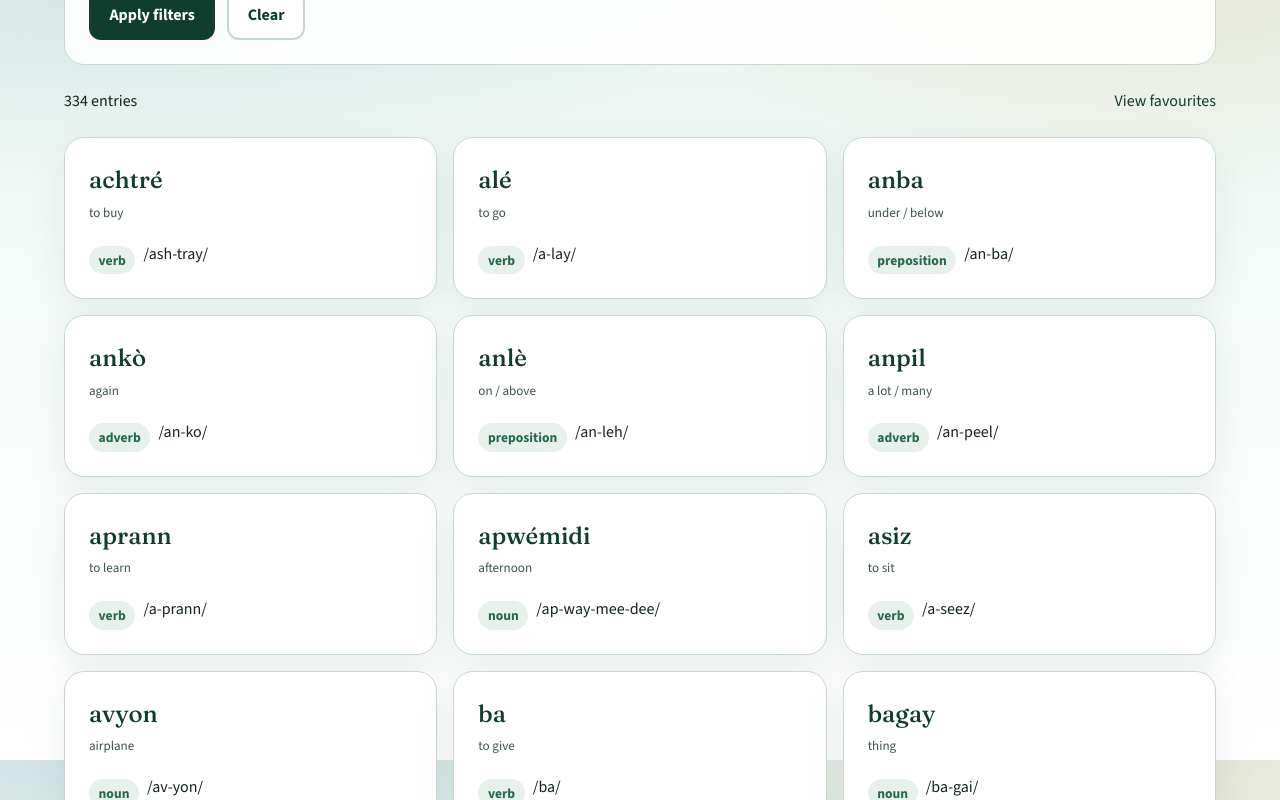
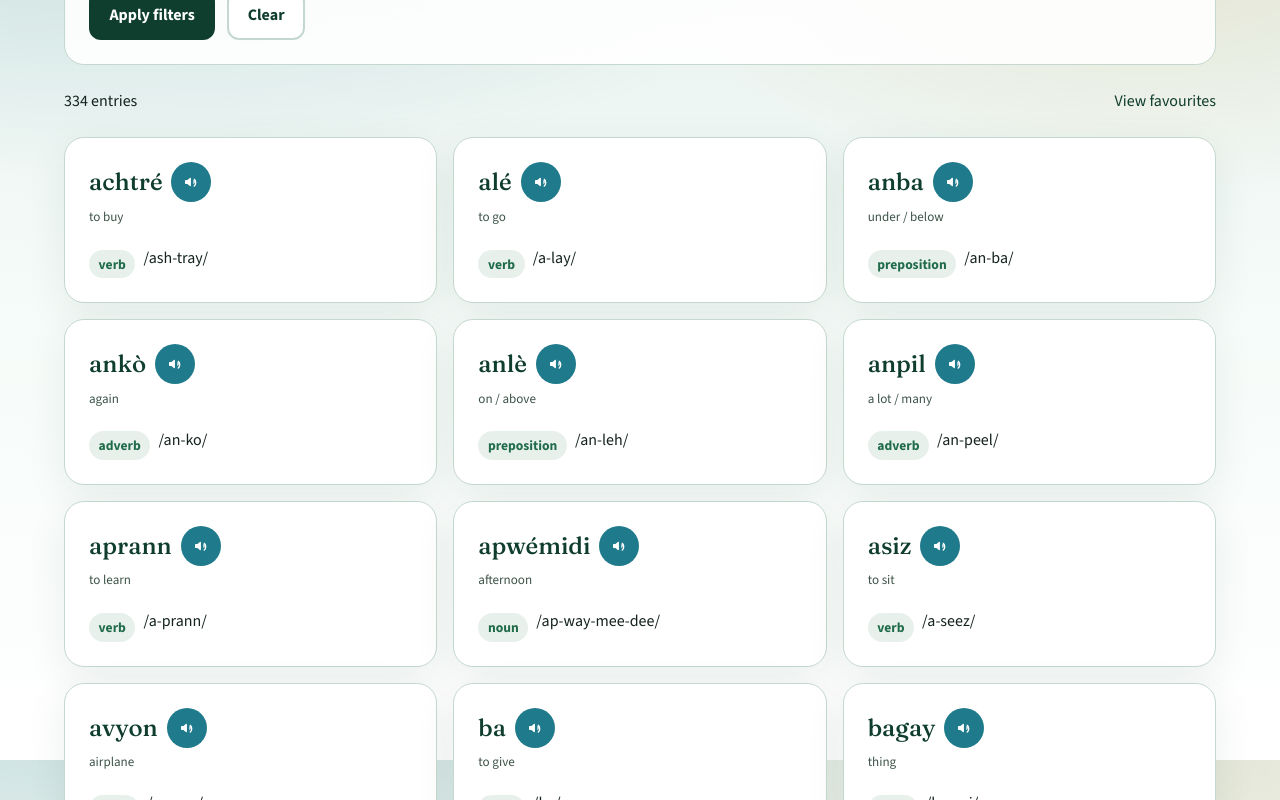
Before and after one commit to MrLucien-Johnson/KweyolDictionary, a Next.js app: page /dictionary in a window 1280 px wide. Shown: the part 840-1640 px from the top of the page. Built offline with nearby package versions, Linux system fonts and the light colour scheme; no server answers.

Commit message:
feat: add speaker play icon beside dictionary headwords
Place a one-click sound control next to words on detail pages, browse
cards, homepage cards, and children’s word cards.

Co-authored-by: MrLucien-Johnson <MrLucien-Johnson@users.noreply.github.com>

```diff
--- a/src/app/dictionary/[slug]/page.tsx
+++ b/src/app/dictionary/[slug]/page.tsx
@@ -1,6 +1,7 @@
 import type { Metadata } from "next";
 import Link from "next/link";
 import { notFound } from "next/navigation";
+import { AudioButton } from "@/components/dictionary/AudioButton";
 import { PronunciationAid } from "@/components/dictionary/PronunciationAid";
 import { WordActions } from "@/components/dictionary/WordActions";
 import { ContentAccuracyNotice } from "@/components/layout/ContentAccuracyNotice";
@@ -53,7 +54,15 @@ export default async function WordDetailPage({ params }: WordPageProps) {
       <ContentAccuracyNotice variant="panel" />
       <header className="word-detail__header">
         <p className="word-detail__eyebrow">Dominican Kwéyòl · provisional entry</p>
-        <h1 className="word-detail__word">{entry.kweyolWord}</h1>
+        <div className="word-heading word-heading--detail">
+          <h1 className="word-detail__word">{entry.kweyolWord}</h1>
+          <AudioButton
+            variant="icon"
+            src={audio?.filePath}
+            label={`Play pronunciation of ${entry.kweyolWord}`}
+            large
+          />
+        </div>
         <p className="word-detail__english">{entry.englishTranslation}</p>
         <div className="word-detail__meta">
           {entry.partOfSpeech ? (
--- a/src/app/globals.css
+++ b/src/app/globals.css
@@ -983,6 +983,25 @@ a {
   text-decoration: underline;
 }
 
+.word-heading {
+  display: inline-flex;
+  align-items: center;
+  gap: 0.55rem;
+  flex-wrap: wrap;
+  max-width: 100%;
+}
+
+.word-heading--detail {
+  gap: 0.75rem;
+  margin-top: 0.15rem;
+}
+
+.word-heading .word-card__title,
+.word-heading .word-detail__word,
+.word-heading h3 {
+  margin: 0;
+}
+
 .audio-btn {
   border: 0;
   border-radius: var(--radius-md);
@@ -992,6 +1011,37 @@ a {
   min-height: 44px;
   padding: 0.65rem 1rem;
   cursor: pointer;
+}
+
+.audio-btn--icon {
+  display: inline-flex;
+  align-items: center;
+  justify-content: center;
+  width: 2.5rem;
+  min-width: 2.5rem;
+  height: 2.5rem;
+  min-height: 2.5rem;
+  padding: 0;
+  border-radius: 999px;
+  flex-shrink: 0;
+}
+
+.audio-btn--icon.audio-btn--large {
+  width: 3rem;
+  min-width: 3rem;
+  height: 3rem;
+  min-height: 3rem;
+  font-size: 1.25rem;
+}
+
+.audio-btn--icon:hover:not(:disabled) {
+  transform: translateY(-1px);
+  filter: brightness(1.05);
+}
+
+.audio-btn--icon:focus-visible {
+  outline: 3px solid rgba(201, 138, 18, 0.55);
+  outline-offset: 2px;
 }
 
 .audio-btn--large {
--- a/src/app/page.tsx
+++ b/src/app/page.tsx
@@ -61,6 +61,10 @@ export default async function HomePage() {
               englishTranslation={wordOfDay.englishTranslation}
               partOfSpeech={wordOfDay.partOfSpeech}
               pronunciationGuide={wordOfDay.pronunciationGuide}
+              audioSrc={
+                wordOfDay.audioFiles.find((file) => file.status !== "MISSING")
+                  ?.filePath
+              }
             />
           </div>
         ) : (
@@ -115,6 +119,10 @@ export default async function HomePage() {
               englishTranslation={entry.englishTranslation}
               partOfSpeech={entry.partOfSpeech}
               pronunciationGuide={entry.pronunciationGuide}
+              audioSrc={
+                entry.audioFiles.find((file) => file.status !== "MISSING")
+                  ?.filePath
+              }
             />
           ))}
         </div>
@@ -134,6 +142,10 @@ export default async function HomePage() {
                 englishTranslation={entry.englishTranslation}
                 partOfSpeech={entry.partOfSpeech}
                 pronunciationGuide={entry.pronunciationGuide}
+                audioSrc={
+                  entry.audioFiles.find((file) => file.status !== "MISSING")
+                    ?.filePath
+                }
               />
             ))}
           </div>
--- a/src/components/children/ChildWordCard.tsx
+++ b/src/components/children/ChildWordCard.tsx
@@ -48,9 +48,21 @@ export function ChildWordCard({
           <span className="media-flag">Image coming soon</span>
         ) : null}
       </Link>
-      <h3>
-        <Link href={`/children/words/${slug}`}>{kweyolWord}</Link>
-      </h3>
+      <div className="word-heading">
+        <h3>
+          <Link href={`/children/words/${slug}`}>{kweyolWord}</Link>
+        </h3>
+        <AudioButton
+          variant="icon"
+          src={audioSrc}
+          label={`Play sound for ${kweyolWord}`}
+          large
+          onPlay={() => {
+            const next = markListened(loadChildProgress(), slug);
+            saveChildProgress(next);
+          }}
+        />
+      </div>
       <p>{meaning}</p>
       <AudioButton
         src={audioSrc}
--- a/src/components/dictionary/AudioButton.tsx
+++ b/src/components/dictionary/AudioButton.tsx
@@ -4,6 +4,8 @@ type AudioButtonProps = {
   src?: string | null;
   label?: string;
   large?: boolean;
+  /** Compact speaker icon for placement beside a headword. */
+  variant?: "button" | "icon";
   onPlay?: () => void;
 };
 
@@ -18,22 +20,44 @@ function resolvePublicAssetPath(src: string) {
   return `${base}${src}`;
 }
 
+function SpeakerIcon({ className }: { className?: string }) {
+  return (
+    <svg
+      className={className}
+      viewBox="0 0 24 24"
+      width="1em"
+      height="1em"
+      aria-hidden="true"
+      focusable="false"
+    >
+      <path
+        fill="currentColor"
+        d="M3 10v4a1 1 0 0 0 1 1h2.6l3.7 3.1a1 1 0 0 0 1.6-.8V6.7a1 1 0 0 0-1.6-.8L6.6 9H4a1 1 0 0 0-1 1Zm12.5 1a2.5 2.5 0 0 1 0 2 1 1 0 1 0 1.7 1 4.5 4.5 0 0 0 0-4 1 1 0 1 0-1.7 1Zm2.1-3.8a1 1 0 0 0-1.4 1.4 6 6 0 0 1 0 8.8 1 1 0 1 0 1.4 1.4 8 8 0 0 0 0-11.6Z"
+      />
+    </svg>
+  );
+}
+
 export function AudioButton({
   src,
   label = "Listen",
   large = false,
+  variant = "button",
   onPlay,
 }: AudioButtonProps) {
+  const isIcon = variant === "icon";
+
   if (!src) {
     return (
       <button
         type="button"
-        className={`audio-btn audio-btn--unavailable ${large ? "audio-btn--large" : ""}`}
+        className={`audio-btn ${isIcon ? "audio-btn--icon" : ""} audio-btn--unavailable ${large ? "audio-btn--large" : ""}`}
         disabled
         aria-disabled="true"
         title="Audio not available yet"
+        aria-label={`${label} unavailable`}
       >
-        {label} unavailable
+        {isIcon ? <SpeakerIcon /> : `${label} unavailable`}
       </button>
     );
   }
@@ -43,8 +67,12 @@ export function AudioButton({
   return (
     <button
       type="button"
-      className={`audio-btn ${large ? "audio-btn--large" : ""}`}
-      onClick={() => {
+      className={`audio-btn ${isIcon ? "audio-btn--icon" : ""} ${large ? "audio-btn--large" : ""}`}
+      aria-label={label}
+      title={label}
+      onClick={(event) => {
+        event.preventDefault();
+        event.stopPropagation();
         const audio = new Audio(resolvedSrc);
         void audio.play().catch(() => {
           /* browser may block autoplay; user gesture already given */
@@ -52,7 +80,7 @@ export function AudioButton({
         onPlay?.();
       }}
     >
-      {label}
+      {isIcon ? <SpeakerIcon /> : label}
     </button>
   );
 }
--- a/src/components/dictionary/DictionaryBrowser.tsx
+++ b/src/components/dictionary/DictionaryBrowser.tsx
@@ -194,6 +194,10 @@ export function DictionaryBrowser({
               englishTranslation={entry.englishTranslation}
               partOfSpeech={entry.partOfSpeech}
               pronunciationGuide={entry.pronunciationGuide}
+              audioSrc={
+                entry.audioFiles.find((file) => file.status !== "MISSING")
+                  ?.filePath
+              }
             />
           ))}
         </div>
--- a/src/components/dictionary/WordCard.tsx
+++ b/src/components/dictionary/WordCard.tsx
@@ -1,4 +1,5 @@
 import Link from "next/link";
+import { AudioButton } from "@/components/dictionary/AudioButton";
 
 type WordCardProps = {
   slug: string;
@@ -6,6 +7,7 @@ type WordCardProps = {
   englishTranslation: string;
   partOfSpeech?: string | null;
   pronunciationGuide?: string | null;
+  audioSrc?: string | null;
 };
 
 export function WordCard({
@@ -14,12 +16,20 @@ export function WordCard({
   englishTranslation,
   partOfSpeech,
   pronunciationGuide,
+  audioSrc,
 }: WordCardProps) {
   return (
     <article className="word-card">
-      <h3 className="word-card__title">
-        <Link href={`/dictionary/${slug}`}>{kweyolWord}</Link>
-      </h3>
+      <div className="word-heading">
+        <h3 className="word-card__title">
+          <Link href={`/dictionary/${slug}`}>{kweyolWord}</Link>
+        </h3>
+        <AudioButton
+          variant="icon"
+          src={audioSrc}
+          label={`Play pronunciation of ${kweyolWord}`}
+        />
+      </div>
       <p className="word-card__english">{englishTranslation}</p>
       <div className="word-card__meta">
         {partOfSpeech ? <span className="meta-pill">{partOfSpeech}</span> : null}
```
Also changed, not shown: 1 other file (tests, documents, lock files or other folders).
